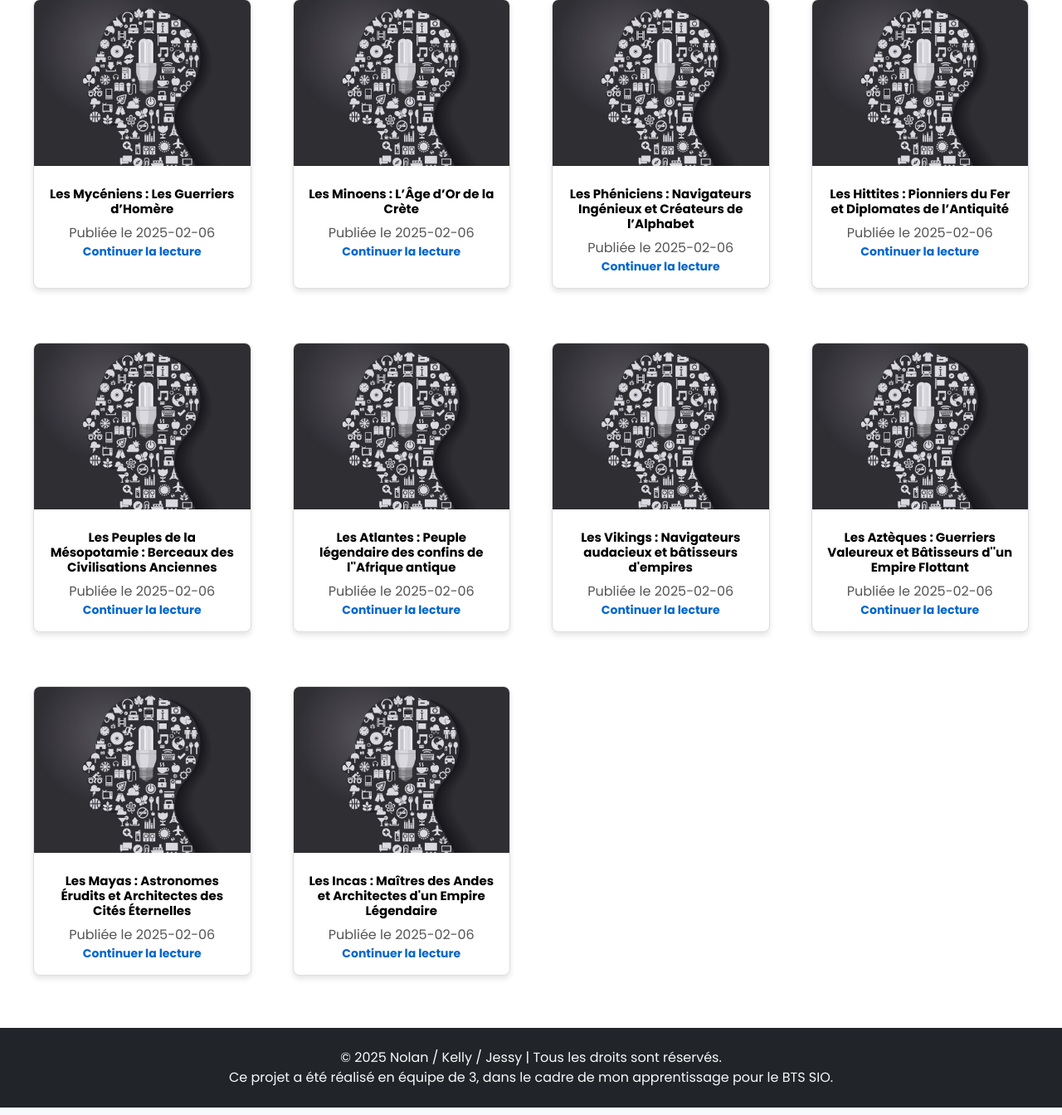
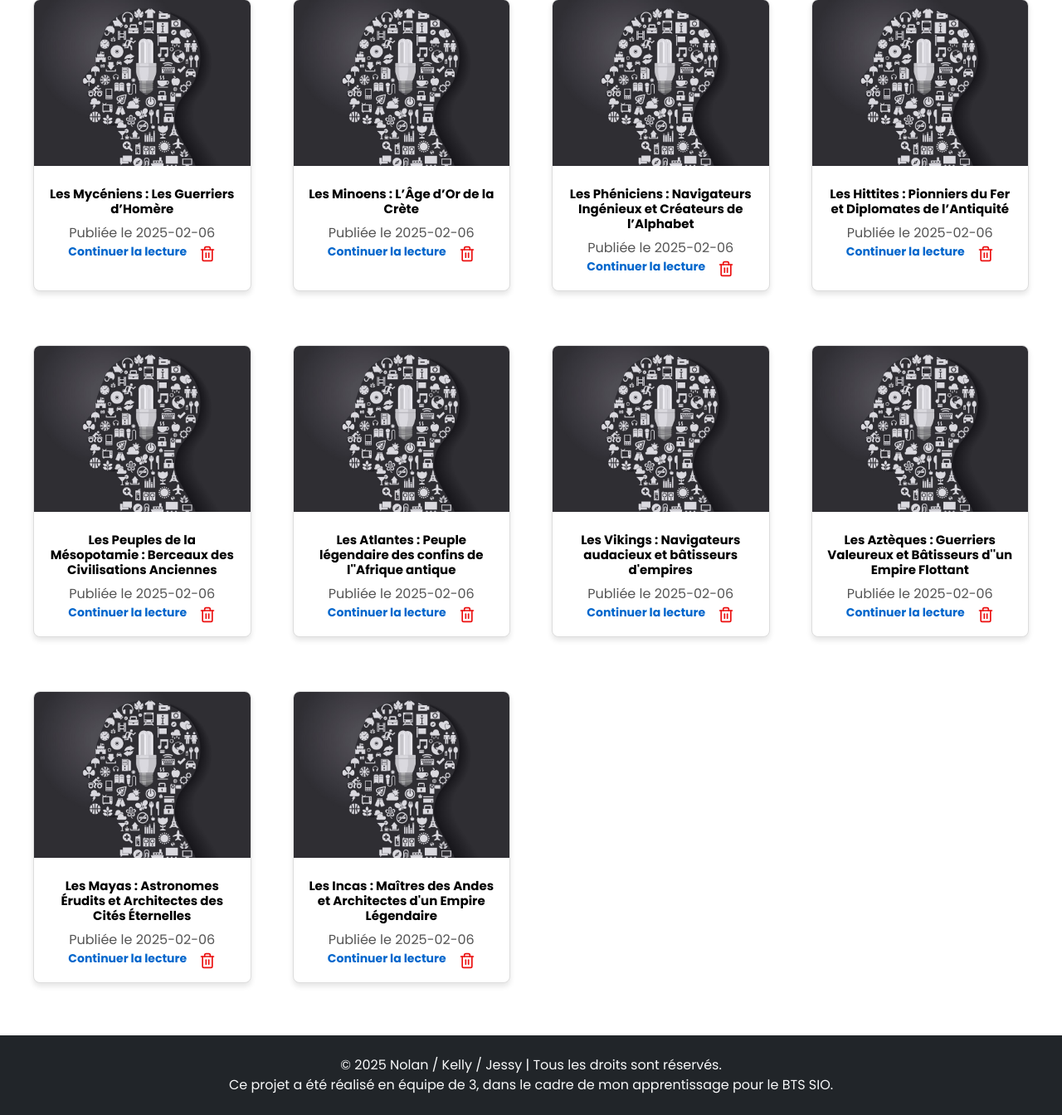
Before and after one commit to TolMen/SIOP1_Wiki, a PHP site: page /home.php in a window 1280 px wide. Shown: the part 1372-2716 px from the top of the page at 83% size. Run offline with PHP 8.4, Linux system fonts and the light colour scheme; data comes from the database, SQL or seed files in the repository; a stand-in replaces the project's code that opens the database connection; some libraries are stand-ins or nearby versions.

Commit message:
Suppression d'un article par son auteur

```diff
--- a/css/homeStyle.css
+++ b/css/homeStyle.css
@@ -211,3 +211,15 @@ text-align: center;
   text-transform: uppercase;
   letter-spacing: 1px;
 }
+
+.article_choix{
+  display: flex;
+  gap:15px;
+  justify-content: center;
+
+}
+
+.article_choix img{
+  height: 20px;
+  width: 20px;
+}
--- a/home.php
+++ b/home.php
@@ -14,6 +14,7 @@ if (empty($articles)) {
     exit;
 }
 ?>
+
 
 <!DOCTYPE html>
 <html lang="fr">
@@ -101,7 +102,12 @@ if (empty($articles)) {
                             <div class="content">
                                 <h3><?php echo htmlspecialchars($article['title']); ?></h3>
                                 <span class="date">Publiée le <?php echo htmlspecialchars($article['created_at']); ?></span>
-                                <a href="templateArt.php?articleID=<?php echo $article['id']; ?>" class="read-more">Continuer la lecture</a>
+                                <div class="article_choix">
+                                    <a href="templateArt.php?articleID=<?php echo $article['id']; ?>" class="read-more">Continuer la lecture</a>
+                                    <a href="src/control/UserControl/delete_article.php?articleID=<?php echo $article['id']; ?>">
+                                     <img src="assets/svg/trash.svg" alt="">
+                                    </a>
+                                </div>
                             </div>
                         </div>
                     <?php
```
Also changed, not shown: src/control/UserControl/delete_article.php (+17 -4 lines), assets/svg/trash.svg (added).
